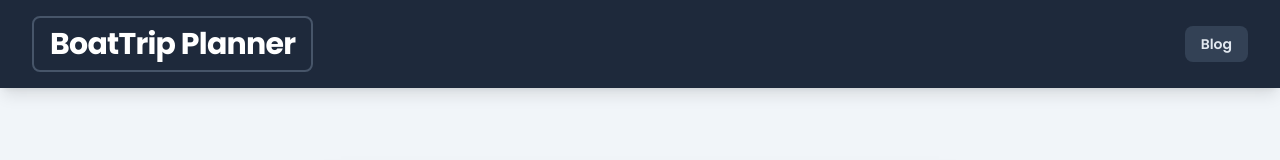
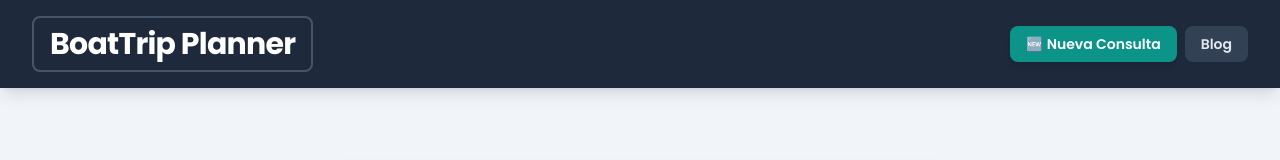
Before and after one commit to boatttripplanner/boattrip-planner, a React (Vite) app: page / in a window 1280 px wide. Shown: the top 160 px of the page. Built offline with nearby package versions, Linux system fonts and the light colour scheme; no server answers.

Commit message:
Solucionado problema de estado persistente: añadido botón Nueva Consulta y limpieza automática del estado

```diff
--- a/App.tsx
+++ b/App.tsx
@@ -97,6 +97,23 @@ const App: React.FC = () => {
   const [currentView, setCurrentView] = useState<AppView>(initialNavigationState.view);
   const [currentBlogPostSlug, setCurrentBlogPostSlug] = useState<string | null>(initialNavigationState.slug);
 
+  // Función para limpiar el estado de la aplicación
+  const clearAppState = useCallback(() => {
+    setCurrentPreferences(null);
+    setRecommendation(null);
+    setError(null);
+    setIsGenerating(false);
+    setIsLoadingRecommendation(false);
+    setActiveChatSession(null);
+  }, []);
+
+  // Función para limpiar el localStorage del blog
+  const clearBlogStorage = useCallback(() => {
+    localStorage.removeItem('blogFavorites');
+    localStorage.removeItem('blogUserRatings');
+    localStorage.removeItem('blogSearchHistory');
+  }, []);
+
   const geminiApiKey = import.meta.env.VITE_API_KEY || "MISSING_API_KEY";
   const aiInstance = useRef(new GoogleGenAI({ apiKey: geminiApiKey }));
 
@@ -149,6 +166,13 @@ const App: React.FC = () => {
       window.removeEventListener('popstate', handlePopState);
     };
   }, []);
+
+  // Limpiar estado de la aplicación cuando se navega a la vista principal
+  useEffect(() => {
+    if (currentView === AppView.MAIN_APP) {
+      clearAppState();
+    }
+  }, [currentView, clearAppState]);
 
 
   useEffect(() => {
@@ -777,6 +801,7 @@ const App: React.FC = () => {
         onNavigateHome={handleNavigateToMainApp}
         onNavigateToBlogIndex={handleNavigateToBlogIndex}
         currentView={currentView}
+        onNewQuery={clearAppState}
       />
 
       <main className="flex-grow container mx-auto p-4 md:p-8">
--- a/components/Header.tsx
+++ b/components/Header.tsx
@@ -6,10 +6,12 @@ interface HeaderProps {
   onNavigateHome: () => void;
   onNavigateToBlogIndex?: () => void;
   currentView: AppView;
+  onNewQuery?: () => void;
 }
 
-const Header: React.FC<HeaderProps> = ({ title, onNavigateHome, onNavigateToBlogIndex, currentView }) => {
+const Header: React.FC<HeaderProps> = ({ title, onNavigateHome, onNavigateToBlogIndex, currentView, onNewQuery }) => {
   const isBlogViewActive = currentView === AppView.BLOG_INDEX || currentView === AppView.BLOG_POST;
+  const isMainAppActive = currentView === AppView.MAIN_APP;
 
   return (
     <header className="bg-slate-800 text-white shadow-lg no-print">
@@ -23,6 +25,17 @@ const Header: React.FC<HeaderProps> = ({ title, onNavigateHome, onNavigateToBlog
             {title}
           </h1>
         </button>
+
+        <div className="flex items-center gap-2">
+          {isMainAppActive && onNewQuery && (
+            <button
+              onClick={onNewQuery}
+              className="px-3 sm:px-4 py-2 rounded-lg text-xs sm:text-sm font-semibold transition-colors duration-150 focus:outline-none focus:ring-2 focus:ring-teal-300 focus:ring-offset-2 focus:ring-offset-slate-800 flex-shrink-0 bg-teal-600 hover:bg-teal-700 text-white shadow-md"
+              aria-label="Nueva consulta"
+            >
+              🆕 Nueva Consulta
+            </button>
+          )}
 
           {onNavigateToBlogIndex && (
             <button
@@ -38,6 +51,7 @@ const Header: React.FC<HeaderProps> = ({ title, onNavigateHome, onNavigateToBlog
             </button>
           )}
         </div>
+      </div>
     </header>
   );
 };
```
Lines whose indentation alone changed are shown as unchanged.
